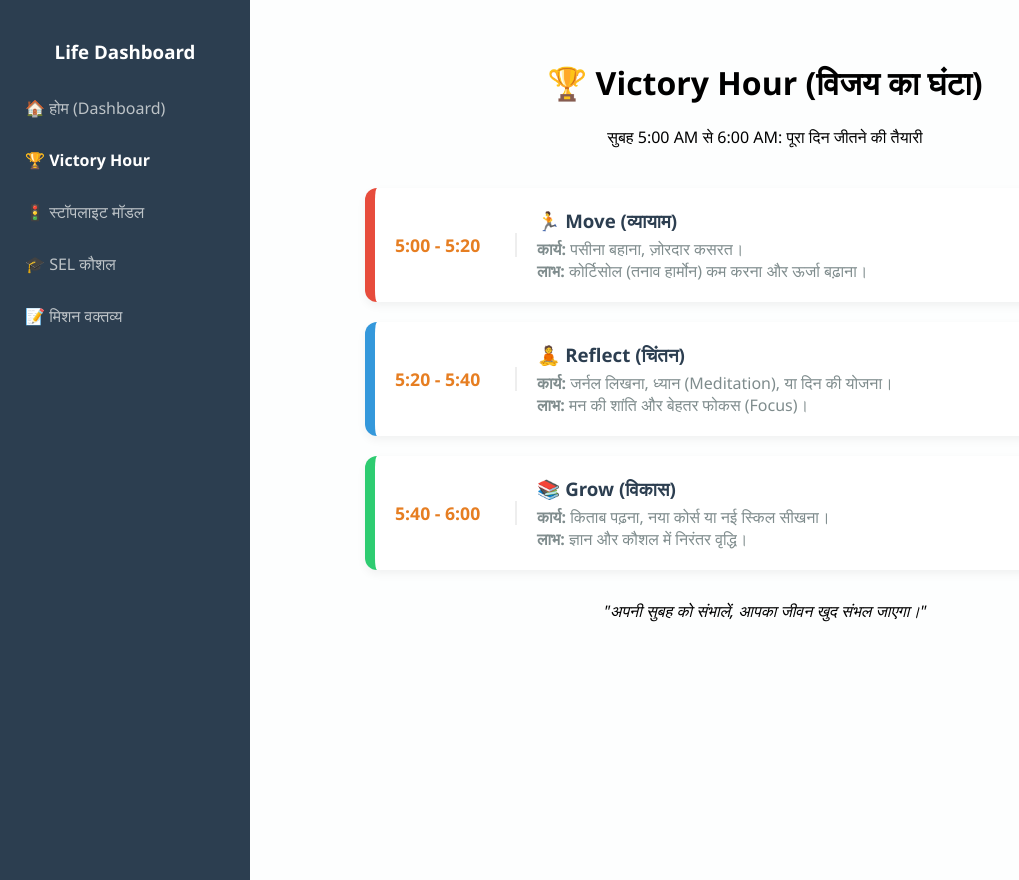
After one commit to kbulbul026-coder/Centers, a Flask app: page /victory-hour in a window 1280 px wide. The commit adds this page. Shown: the whole page, without its empty margins (0-1019 px from the left). Run offline with Flask 3, Linux system fonts and the light colour scheme.

Commit message:
add victory hour

```diff
--- a/app.py
+++ b/app.py
@@ -22,6 +22,10 @@ def skills_growth():
 def stoplight():
     return render_template('stoplight.html')
 
+@app.route('/victory-hour') # नया रूट
+def victory_hour():
+    return render_template('victory_hour.html')
+
 @app.route('/mission')
 def mission():
     return render_template('mission.html')
--- /dev/null
+++ b/templates/victory_hour.html
@@ -0,0 +1,83 @@
+<!DOCTYPE html>
+<html lang="hi">
+<head>
+    <meta charset="UTF-8">
+    <title>Victory Hour - 20/20/20 Formula</title>
+    <style>
+        body { font-family: 'Segoe UI', sans-serif; margin: 0; display: flex; background: #fdfefe; }
+        .sidebar { width: 250px; height: 100vh; background: #2c3e50; color: white; position: fixed; padding-top: 20px; }
+        .sidebar a { padding: 15px 25px; text-decoration: none; color: #bdc3c7; display: block; }
+        .main { margin-left: 250px; padding: 40px; width: calc(100% - 250px); }
+
+        .victory-container { max-width: 800px; margin: auto; }
+        .formula-card {
+            display: flex; align-items: center;
+            background: white; margin-bottom: 20px;
+            padding: 20px; border-radius: 12px;
+            box-shadow: 0 4px 10px rgba(0,0,0,0.05);
+            border-left: 10px solid #f1c40f;
+        }
+        .time-box {
+            min-width: 120px; font-weight: bold; color: #e67e22;
+            font-size: 1.1em; border-right: 2px solid #eee; margin-right: 20px;
+        }
+        .activity-box h3 { margin: 0 0 5px 0; color: #2c3e50; }
+        .activity-box p { margin: 0; color: #7f8c8d; }
+
+        .header-section { text-align: center; margin-bottom: 40px; }
+        .move { border-left-color: #e74c3c; } /* Red for Exercise */
+        .reflect { border-left-color: #3498db; } /* Blue for Reflection */
+        .grow { border-left-color: #2ecc71; } /* Green for Learning */
+    </style>
+</head>
+<body>
+
+<div class="sidebar">
+    <h3 style="text-align: center;">Life Dashboard</h3>
+    <a href="/">🏠 होम (Dashboard)</a>
+    <a href="/victory-hour" style="color: white; font-weight: bold;">🏆 Victory Hour</a>
+    <a href="/stoplight">🚦 स्टॉपलाइट मॉडल</a>
+    <a href="/skills">🎓 SEL कौशल</a>
+    <a href="/mission">📝 मिशन वक्तव्य</a>
+</div>
+
+<div class="main">
+    <div class="victory-container">
+        <div class="header-section">
+            <h1>🏆 Victory Hour (विजय का घंटा)</h1>
+            <p>सुबह 5:00 AM से 6:00 AM: पूरा दिन जीतने की तैयारी</p>
+        </div>
+
+        <div class="formula-card move">
+            <div class="time-box">5:00 - 5:20</div>
+            <div class="activity-box">
+                <h3>🏃 Move (व्यायाम)</h3>
+                <p><strong>कार्य:</strong> पसीना बहाना, ज़ोरदार कसरत।</p>
+                <p><strong>लाभ:</strong> कोर्टिसोल (तनाव हार्मोन) कम करना और ऊर्जा बढ़ाना।</p>
+            </div>
+        </div>
+
+        <div class="formula-card reflect">
+            <div class="time-box">5:20 - 5:40</div>
+            <div class="activity-box">
+                <h3>🧘 Reflect (चिंतन)</h3>
+                <p><strong>कार्य:</strong> जर्नल लिखना, ध्यान (Meditation), या दिन की योजना।</p>
+                <p><strong>लाभ:</strong> मन की शांति और बेहतर फोकस (Focus)।</p>
+            </div>
+        </div>
+
+        <div class="formula-card grow">
+            <div class="time-box">5:40 - 6:00</div>
+            <div class="activity-box">
+                <h3>📚 Grow (विकास)</h3>
+                <p><strong>कार्य:</strong> किताब पढ़ना, नया कोर्स या नई स्किल सीखना।</p>
+                <p><strong>लाभ:</strong> ज्ञान और कौशल में निरंतर वृद्धि।</p>
+            </div>
+        </div>
+
+        <p style="text-align: center; margin-top: 30px; font-style: italic;">"अपनी सुबह को संभालें, आपका जीवन खुद संभल जाएगा।"</p>
+    </div>
+</div>
+
+</body>
+</html>
```
Also changed, not shown: templates/index.html (+11 -0 lines).
